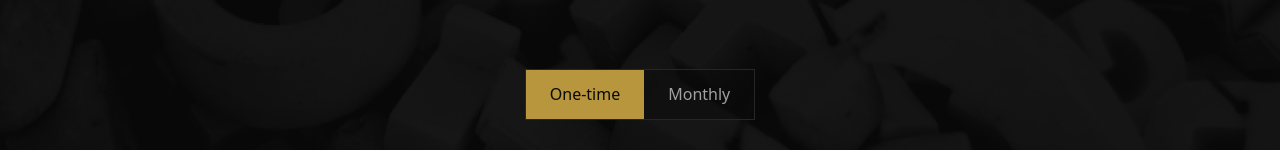
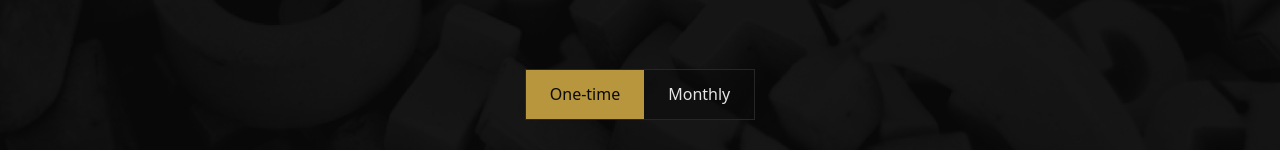
Before and after one commit to speedwarnsf/web-typography, a Next.js app: page /support in a window 1280 px wide. Shown: the part 608-758 px from the top of the page. Built offline with nearby package versions, Linux system fonts and the light colour scheme; a web font is replaced by a local one.

Commit message:
Fix: circular photo with inline style override, improve button text contrast

```diff
--- a/src/app/about/page.tsx
+++ b/src/app/about/page.tsx
@@ -22,7 +22,8 @@ export default function AboutPage() {
             src="/dustin-york.jpg"
             srcSet="/dustin-york.jpg 1x, /dustin-york@2x.jpg 2x"
             alt="Dustin York"
-            className="w-16 h-16 object-cover shrink-0 rounded-full"
+            className="w-16 h-16 object-cover shrink-0"
+            style={{ borderRadius: '50%' }}
           />
           <div>
             <h1
--- a/src/app/support/page.tsx
+++ b/src/app/support/page.tsx
@@ -91,7 +91,7 @@ export default function SupportPage() {
               className={`px-6 py-3 font-source-sans transition-colors ${
                 !isMonthly
                   ? 'bg-[#B8963E] text-[#0a0a0a]'
-                  : 'text-neutral-400 hover:text-neutral-200'
+                  : 'text-neutral-200 hover:text-white'
               }`}
             >
               One-time
@@ -101,7 +101,7 @@ export default function SupportPage() {
               className={`px-6 py-3 font-source-sans transition-colors ${
                 isMonthly
                   ? 'bg-[#B8963E] text-[#0a0a0a]'
-                  : 'text-neutral-400 hover:text-neutral-200'
+                  : 'text-neutral-200 hover:text-white'
               }`}
             >
               Monthly
```
